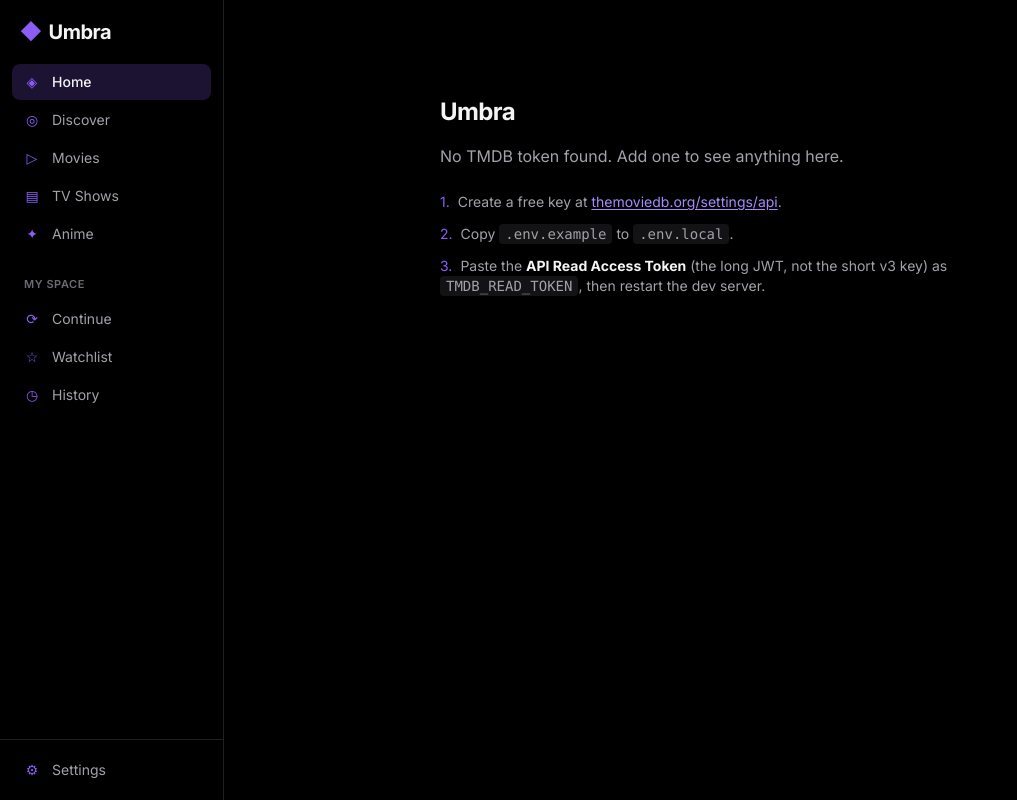
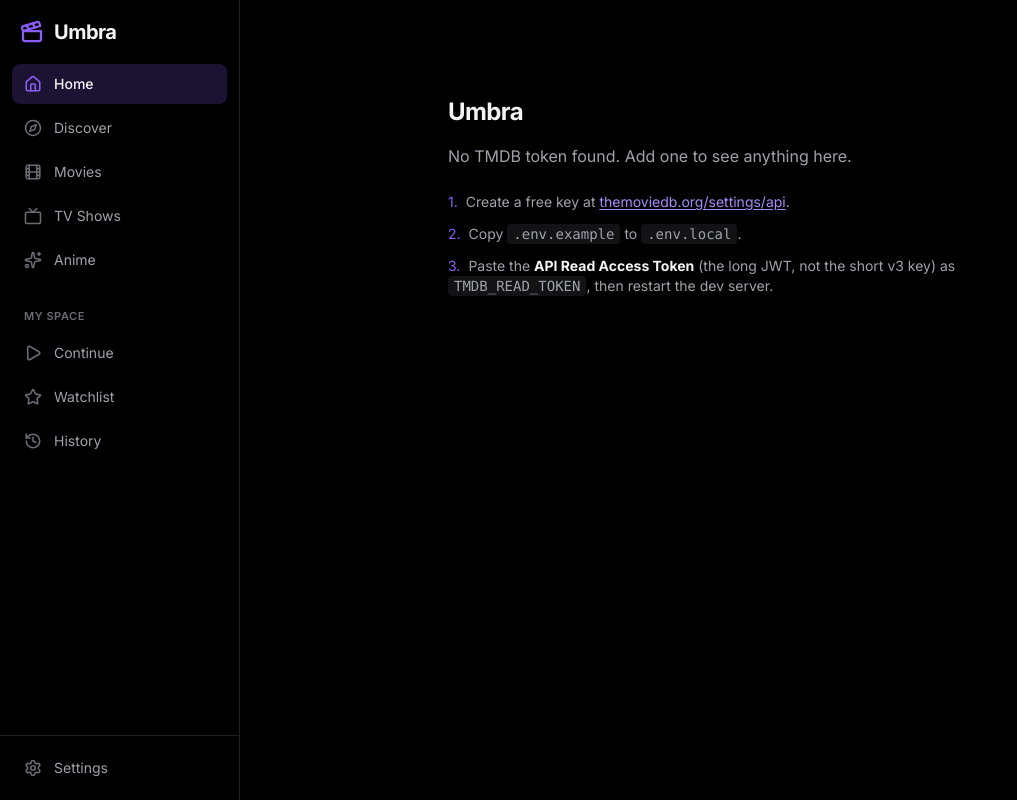
Before and after one commit to Nishantjha1997/Umbrestream, a Next.js app: page / in a window 1280 px wide. Shown: the whole page, without its empty margins (0-1017 px from the left). Built offline with nearby package versions, Linux system fonts and the light colour scheme.

Commit message:
Add motion-driven UI: hero, spring poster hover, lucide icons; fix 404-on-transient-failure

```diff
--- a/package.json
+++ b/package.json
@@ -14,6 +14,8 @@
   "dependencies": {
     "@tanstack/react-query": "^5.101.4",
     "hls.js": "^1.6.16",
+    "lucide-react": "^1.27.0",
+    "motion": "^12.42.2",
     "next": "16.2.12",
     "react": "19.2.4",
     "react-dom": "19.2.4",
--- a/src/app/page.tsx
+++ b/src/app/page.tsx
@@ -1,15 +1,20 @@
 import { ContentRow } from "@/components/media/ContentRow";
+import { HeroBanner } from "@/components/media/HeroBanner";
 import { isTmdbConfigured, tmdb } from "@/lib/tmdb/client";
 import { normalizeList, type TmdbPage } from "@/lib/tmdb/normalize";
-import type { Title } from "@/types/title";
+import type { MediaType, Title } from "@/types/title";
 
 interface Row {
   heading: string;
   titles: Title[];
 }
 
-async function loadRows(): Promise<Row[]> {
-  const specs = [
+const SPECS: {
+  heading: string;
+  endpoint: string;
+  params: Record<string, string>;
+  fallback: MediaType;
+}[] = [
   { heading: "Trending This Week", endpoint: "trending/all/week", params: {}, fallback: "movie" },
   { heading: "Popular Movies", endpoint: "movie/popular", params: {}, fallback: "movie" },
   { heading: "Popular Shows", endpoint: "tv/popular", params: {}, fallback: "tv" },
@@ -20,16 +25,21 @@
     params: { with_genres: "16", sort_by: "popularity.desc" },
     fallback: "movie",
   },
-  ] as const;
+];
 
+async function loadRows(): Promise<Row[]> {
   const settled = await Promise.allSettled(
-    specs.map((s) => tmdb<TmdbPage>(s.endpoint, s.params)),
+    SPECS.map((s) => tmdb<TmdbPage>(s.endpoint, s.params)),
   );
 
   return settled.flatMap((result, i) => {
-    if (result.status !== "fulfilled") return [];
-    const titles = normalizeList(result.value, specs[i].fallback);
-    return titles.length ? [{ heading: specs[i].heading, titles }] : [];
+    if (result.status === "rejected") {
+      // Without this the row just vanishes and there is nothing to debug.
+      console.warn(`[home] row "${SPECS[i].heading}" failed:`, result.reason);
+      return [];
+    }
+    const titles = normalizeList(result.value, SPECS[i].fallback);
+    return titles.length ? [{ heading: SPECS[i].heading, titles }] : [];
   });
 }
 
@@ -49,13 +59,26 @@
     );
   }
 
+  // Feature the first trending title that actually has artwork to fill a
+  // full-bleed hero; a missing backdrop leaves a black slab.
+  const hero = rows[0].titles.find((t) => t.backdropUrl);
+
   return (
-    <div className="space-y-10 py-8">
+    <div className="pb-16">
+      {hero && <HeroBanner title={hero} />}
+
+      <div className={`space-y-10 ${hero ? "-mt-8 relative z-10" : "pt-8"}`}>
         {rows.map((row, i) => (
-        <ContentRow key={row.heading} heading={row.heading} titles={row.titles} priority={i === 0} />
+          <ContentRow
+            key={row.heading}
+            heading={row.heading}
+            titles={row.titles}
+            priority={i === 0}
+          />
         ))}
+      </div>
 
-      <footer className="px-4 pt-8 text-xs leading-relaxed text-[var(--color-fg-subtle)] md:px-8">
+      <footer className="px-4 pt-10 text-xs leading-relaxed text-[var(--color-fg-subtle)] md:px-8">
         This product uses the TMDB API but is not endorsed or certified by TMDB.
       </footer>
     </div>
--- a/src/components/layout/Sidebar.tsx
+++ b/src/components/layout/Sidebar.tsx
@@ -2,92 +2,121 @@
 
 import Link from "next/link";
 import { usePathname } from "next/navigation";
+import { motion } from "motion/react";
+import {
+  Clapperboard,
+  Compass,
+  Film,
+  History,
+  Home,
+  Play,
+  Settings,
+  Sparkles,
+  Star,
+  Tv,
+  type LucideIcon,
+} from "lucide-react";
 
-const NAV = [
-  { href: "/", label: "Home", glyph: "◈" },
-  { href: "/discover", label: "Discover", glyph: "◎" },
-  { href: "/movies", label: "Movies", glyph: "▷" },
-  { href: "/shows", label: "TV Shows", glyph: "▤" },
-  { href: "/anime", label: "Anime", glyph: "✦" },
-] as const;
+interface NavItem {
+  href: string;
+  label: string;
+  Icon: LucideIcon;
+}
 
-const LIBRARY = [
-  { href: "/my/continue", label: "Continue", glyph: "⟳" },
-  { href: "/my/watchlist", label: "Watchlist", glyph: "☆" },
-  { href: "/my/history", label: "History", glyph: "◷" },
-] as const;
+const NAV: NavItem[] = [
+  { href: "/", label: "Home", Icon: Home },
+  { href: "/discover", label: "Discover", Icon: Compass },
+  { href: "/movies", label: "Movies", Icon: Film },
+  { href: "/shows", label: "TV Shows", Icon: Tv },
+  { href: "/anime", label: "Anime", Icon: Sparkles },
+];
+
+const LIBRARY: NavItem[] = [
+  { href: "/my/continue", label: "Continue", Icon: Play },
+  { href: "/my/watchlist", label: "Watchlist", Icon: Star },
+  { href: "/my/history", label: "History", Icon: History },
+];
 
 export function Sidebar() {
   const pathname = usePathname();
 
+  const isActive = (href: string) =>
+    href === "/" ? pathname === "/" : pathname.startsWith(href);
+
   return (
-    <aside className="sticky top-0 hidden h-dvh w-56 shrink-0 flex-col border-r border-[var(--color-border)] bg-[var(--color-bg)] md:flex">
-      <Link href="/" className="flex h-16 items-center px-5 text-xl font-bold tracking-tight">
-        <span className="text-[var(--color-accent)]">◆</span>
-        <span className="ml-2">Umbra</span>
+    <aside className="sticky top-0 hidden h-dvh w-60 shrink-0 flex-col border-r border-[var(--color-border)] bg-[var(--color-bg)] md:flex">
+      <Link
+        href="/"
+        className="group flex h-16 items-center gap-2.5 px-5 text-xl font-bold tracking-tight"
+      >
+        <Clapperboard
+          className="size-6 text-[var(--color-accent)] transition-transform duration-300 group-hover:rotate-[-8deg] group-hover:scale-110"
+          strokeWidth={2.25}
+        />
+        <span>Umbra</span>
       </Link>
 
       <nav className="flex-1 overflow-y-auto px-3 pb-6">
-        <NavGroup items={NAV} pathname={pathname} />
-        <p className="mb-2 mt-6 px-3 text-[11px] font-semibold uppercase tracking-wider text-[var(--color-fg-subtle)]">
+        <ul className="space-y-1">
+          {NAV.map((item) => (
+            <NavLink key={item.href} {...item} active={isActive(item.href)} />
+          ))}
+        </ul>
+
+        <p className="mb-2 mt-7 px-3 text-[11px] font-semibold uppercase tracking-wider text-[var(--color-fg-subtle)]">
           My Space
         </p>
-        <NavGroup items={LIBRARY} pathname={pathname} />
+        <ul className="space-y-1">
+          {LIBRARY.map((item) => (
+            <NavLink key={item.href} {...item} active={isActive(item.href)} />
+          ))}
+        </ul>
       </nav>
 
       <div className="border-t border-[var(--color-border)] px-3 py-3">
-        <NavLink href="/settings" label="Settings" glyph="⚙" active={pathname === "/settings"} />
+        <ul>
+          <NavLink href="/settings" label="Settings" Icon={Settings} active={isActive("/settings")} />
+        </ul>
       </div>
     </aside>
   );
 }
 
-function NavGroup({
-  items,
-  pathname,
-}: {
-  items: readonly { href: string; label: string; glyph: string }[];
-  pathname: string;
-}) {
+function NavLink({ href, label, Icon, active }: NavItem & { active: boolean }) {
   return (
-    <ul className="space-y-0.5">
-      {items.map((item) => (
-        <li key={item.href}>
-          <NavLink
-            {...item}
-            active={item.href === "/" ? pathname === "/" : pathname.startsWith(item.href)}
-          />
-        </li>
-      ))}
-    </ul>
-  );
-}
-
-function NavLink({
-  href,
-  label,
-  glyph,
-  active,
-}: {
-  href: string;
-  label: string;
-  glyph: string;
-  active: boolean;
-}) {
-  return (
+    <li>
       <Link
         href={href}
         aria-current={active ? "page" : undefined}
-      className={`flex items-center gap-3 rounded-lg px-3 py-2 text-sm transition ${
+        className="group relative flex items-center gap-3 rounded-lg px-3 py-2.5 text-sm transition-colors duration-200"
+      >
+        {/* Shared layout id makes the pill slide between items instead of
+            popping, which is most of what makes nav feel considered. */}
+        {active && (
+          <motion.span
+            layoutId="nav-active"
+            transition={{ type: "spring", stiffness: 400, damping: 32 }}
+            className="absolute inset-0 rounded-lg bg-[var(--color-accent-dim)]"
+          />
+        )}
+        <Icon
+          className={`relative size-[18px] shrink-0 transition-all duration-200 ${
             active
-          ? "bg-[var(--color-accent-dim)] font-medium text-[var(--color-fg)]"
-          : "text-[var(--color-fg-muted)] hover:bg-[var(--color-surface-1)] hover:text-[var(--color-fg)]"
+              ? "text-[var(--color-accent)]"
+              : "text-[var(--color-fg-subtle)] group-hover:scale-110 group-hover:text-[var(--color-accent-hover)]"
+          }`}
+          strokeWidth={2.1}
+        />
+        <span
+          className={`relative transition-colors duration-200 ${
+            active
+              ? "font-medium text-[var(--color-fg)]"
+              : "text-[var(--color-fg-muted)] group-hover:text-[var(--color-fg)]"
           }`}
         >
-      <span aria-hidden className="w-4 text-center text-[var(--color-accent)]">
-        {glyph}
+          {label}
         </span>
-      {label}
       </Link>
+    </li>
   );
 }
--- a/src/components/media/ContentRow.tsx
+++ b/src/components/media/ContentRow.tsx
@@ -1,6 +1,8 @@
 "use client";
 
 import { useRef, useState, useEffect, useCallback } from "react";
+import { AnimatePresence, motion } from "motion/react";
+import { ChevronLeft, ChevronRight } from "lucide-react";
 import type { Title } from "@/types/title";
 import { PosterCard } from "./PosterCard";
 
@@ -41,49 +43,56 @@
 
   return (
     <section className="group/row relative">
-      <h2 className="mb-3 px-4 text-lg font-semibold tracking-tight text-[var(--color-fg)] md:px-8">
+      <motion.h2
+        initial={{ opacity: 0, x: -12 }}
+        whileInView={{ opacity: 1, x: 0 }}
+        viewport={{ once: true, margin: "-60px" }}
+        transition={{ duration: 0.45, ease: [0.22, 1, 0.36, 1] }}
+        className="mb-3 flex items-center gap-2 px-4 text-lg font-semibold tracking-tight text-[var(--color-fg)] md:px-8"
+      >
+        <span className="h-5 w-1 rounded-full bg-[var(--color-accent)]" />
         {heading}
-      </h2>
+      </motion.h2>
 
       <div
         ref={trackRef}
         onScroll={sync}
-        className="tray flex gap-3 overflow-x-auto px-4 pb-2 md:px-8"
+        className="tray flex gap-3 overflow-x-auto px-4 pb-3 pt-1 md:px-8"
       >
         {titles.map((t, i) => (
-          <PosterCard key={t.key} title={t} priority={priority && i < 6} />
+          <PosterCard key={t.key} title={t} index={i} priority={priority && i < 6} />
         ))}
       </div>
 
-      {/* Pointer-only affordances; the tray is already swipeable on touch
-          and keyboard-reachable through the links themselves. */}
-      <ArrowButton side="left" hidden={atStart} onClick={() => nudge(-1)} />
-      <ArrowButton side="right" hidden={atEnd} onClick={() => nudge(1)} />
+      {/* Pointer-only affordances. The tray is swipeable on touch and the
+          cards are reachable by keyboard through their own links. */}
+      <AnimatePresence>
+        {!atStart && <Arrow side="left" onClick={() => nudge(-1)} />}
+        {!atEnd && <Arrow side="right" onClick={() => nudge(1)} />}
+      </AnimatePresence>
     </section>
   );
 }
 
-function ArrowButton({
-  side,
-  hidden,
-  onClick,
-}: {
-  side: "left" | "right";
-  hidden: boolean;
-  onClick: () => void;
-}) {
-  if (hidden) return null;
+function Arrow({ side, onClick }: { side: "left" | "right"; onClick: () => void }) {
+  const Icon = side === "left" ? ChevronLeft : ChevronRight;
   return (
-    <button
+    <motion.button
       type="button"
       aria-hidden
       tabIndex={-1}
       onClick={onClick}
-      className={`absolute top-[calc(50%-0.5rem)] hidden h-20 w-10 -translate-y-1/2 items-center justify-center rounded-md border border-[var(--color-border)] bg-black/80 text-[var(--color-fg-muted)] opacity-0 backdrop-blur-sm transition hover:border-[var(--color-border-strong)] hover:text-[var(--color-fg)] group-hover/row:opacity-100 md:flex ${
-        side === "left" ? "left-2" : "right-2"
+      initial={{ opacity: 0, scale: 0.85 }}
+      animate={{ opacity: 1, scale: 1 }}
+      exit={{ opacity: 0, scale: 0.85 }}
+      whileHover={{ scale: 1.1 }}
+      whileTap={{ scale: 0.92 }}
+      transition={{ duration: 0.18 }}
+      className={`absolute top-[42%] hidden size-10 -translate-y-1/2 items-center justify-center rounded-full border border-[var(--color-border-strong)] bg-black/85 text-[var(--color-fg-muted)] opacity-0 backdrop-blur-md transition-opacity duration-200 hover:text-[var(--color-fg)] group-hover/row:opacity-100 md:flex ${
+        side === "left" ? "left-3" : "right-3"
       }`}
     >
-      {side === "left" ? "‹" : "›"}
-    </button>
+      <Icon className="size-5" />
+    </motion.button>
   );
 }
--- /dev/null
+++ b/src/components/media/HeroBanner.tsx
@@ -0,0 +1,93 @@
+"use client";
+
+import Image from "next/image";
+import Link from "next/link";
+import { motion } from "motion/react";
+import { Info, Play, Star } from "lucide-react";
+import type { Title } from "@/types/title";
+
+const ease = [0.22, 1, 0.36, 1] as const;
+
+export function HeroBanner({ title }: { title: Title }) {
+  const href = `/title/${title.mediaType}/${title.tmdbId ?? title.anilistId}`;
+
+  return (
+    <section className="relative -mt-px h-[62vh] min-h-[26rem] w-full overflow-hidden">
+      {title.backdropUrl && (
+        <motion.div
+          initial={{ scale: 1.08, opacity: 0 }}
+          animate={{ scale: 1, opacity: 1 }}
+          transition={{ duration: 1.4, ease }}
+          className="absolute inset-0"
+        >
+          <Image
+            src={title.backdropUrl}
+            alt=""
+            fill
+            priority
+            sizes="100vw"
+            className="object-cover object-top"
+          />
+        </motion.div>
+      )}
+
+      {/* Three scrims: bottom fade into the page, left for text contrast,
+          and a top veil so the header stays readable over bright art. */}
+      <div className="absolute inset-0 bg-gradient-to-t from-black via-black/55 to-transparent" />
+      <div className="absolute inset-0 bg-gradient-to-r from-black via-black/60 to-transparent" />
+      <div className="absolute inset-x-0 top-0 h-24 bg-gradient-to-b from-black/80 to-transparent" />
+
+      <div className="relative flex h-full max-w-2xl flex-col justify-end px-4 pb-12 md:px-8 md:pb-16">
+        <motion.div
+          initial={{ opacity: 0, y: 24 }}
+          animate={{ opacity: 1, y: 0 }}
+          transition={{ duration: 0.7, delay: 0.15, ease }}
+        >
+          <span className="mb-3 inline-block rounded-full border border-[var(--color-accent)]/40 bg-[var(--color-accent-dim)] px-3 py-1 text-[11px] font-semibold uppercase tracking-wider text-[var(--color-accent-hover)]">
+            Trending now
+          </span>
+
+          <h1 className="text-4xl font-bold leading-[1.05] tracking-tight text-white md:text-6xl">
+            {title.title}
+          </h1>
+
+          <div className="mt-4 flex flex-wrap items-center gap-x-3 gap-y-1 text-sm text-[var(--color-fg-muted)]">
+            {title.rating !== undefined && title.rating > 0 && (
+              <span className="flex items-center gap-1 font-semibold text-[var(--color-accent-hover)]">
+                <Star className="size-3.5" fill="currentColor" />
+                {title.rating.toFixed(1)}
+              </span>
+            )}
+            {title.year && <span className="tabular-nums">{title.year}</span>}
+            <span className="rounded border border-[var(--color-border-strong)] px-1.5 py-px text-[11px] uppercase tracking-wide">
+              {title.mediaType === "tv" ? "Series" : "Film"}
+            </span>
+          </div>
+
+          {title.overview && (
+            <p className="mt-4 line-clamp-3 max-w-xl text-[15px] leading-relaxed text-[var(--color-fg-muted)]">
+              {title.overview}
+            </p>
+          )}
+
+          <div className="mt-7 flex flex-wrap gap-3">
+            <Link
+              href={`/watch/${title.mediaType}/${title.tmdbId}`}
+              className="group flex items-center gap-2 rounded-lg bg-white px-7 py-3 text-sm font-semibold text-black transition-transform duration-200 hover:scale-[1.04] active:scale-95"
+            >
+              <Play className="size-4 transition-transform group-hover:scale-110" fill="currentColor" />
+              Play
+            </Link>
+            <Link
+              href={href}
+              className="flex items-center gap-2 rounded-lg border border-white/25 bg-white/10 px-7 py-3 text-sm font-semibold text-white backdrop-blur-md transition-all duration-200 hover:scale-[1.04] hover:bg-white/20 active:scale-95"
+            >
+              <Info className="size-4" />
+              Details
+            </Link>
+          </div>
+        </motion.div>
+      </div>
+    </section>
+  );
+}
--- a/src/lib/tmdb/client.ts
+++ b/src/lib/tmdb/client.ts
@@ -11,6 +11,22 @@
 
 export function isTmdbConfigured(): boolean {
   return Boolean(process.env.TMDB_READ_TOKEN);
+}
+
+/**
+ * Carries the upstream status so callers can tell "this title does not exist"
+ * (a real 404, worth rendering not-found) apart from "the request failed"
+ * (network blip, 429, 5xx — all retryable and must not look like a 404).
+ */
+export class TmdbHttpError extends Error {
+  constructor(
+    readonly status: number,
+    readonly endpoint: string,
+    message?: string,
+  ) {
+    super(message ?? `TMDB ${endpoint} failed: ${status}`);
+    this.name = "TmdbHttpError";
+  }
 }
 
 /**
@@ -40,7 +56,7 @@
   });
 
   if (!res.ok) {
-    throw new Error(`TMDB ${endpoint} failed: ${res.status} ${res.statusText}`);
+    throw new TmdbHttpError(res.status, endpoint);
   }
   return res.json() as Promise<T>;
 }
--- a/src/lib/tmdb/details.ts
+++ b/src/lib/tmdb/details.ts
@@ -1,5 +1,5 @@
 import type { Genre, Season, Title } from "@/types/title";
-import { backdropUrl, posterUrl, tmdb } from "./client";
+import { backdropUrl, posterUrl, tmdb, TmdbHttpError } from "./client";
 import { normalizeList, type TmdbListItem, type TmdbPage } from "./normalize";
 
 /** Only movie and tv are TMDB-backed. Anime routes through AniList (Phase 7). */
@@ -89,10 +89,13 @@
     data = await tmdb<TmdbDetailResponse>(`${mediaType}/${id}`, {
       append_to_response: "credits,videos,similar,external_ids",
     });
-  } catch {
-    // A 404 from TMDB and a transient failure are indistinguishable here;
-    // both should render not-found rather than a stack trace.
-    return null;
+  } catch (err) {
+    // Only a real 404 means "no such title" — return null so the caller
+    // renders not-found. Anything else (network blip, 429, 5xx) must
+    // propagate: swallowing it renders a permanent-looking "doesn't exist"
+    // for what is actually a retryable failure.
+    if (err instanceof TmdbHttpError && err.status === 404) return null;
+    throw err;
   }
 
   const year = (data.release_date || data.first_air_date)?.slice(0, 4);
```
Also changed, not shown: src/components/media/PosterCard.tsx (+38 -12 lines), 1 other file (tests, documents, lock files or other folders). Lines whose indentation alone changed are shown as unchanged.
